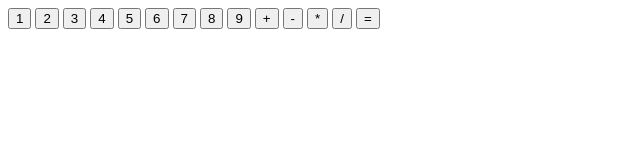
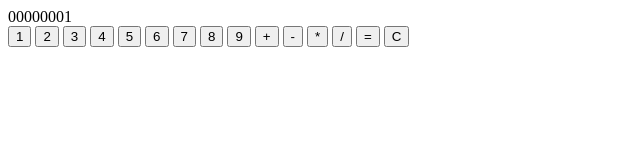
Before and after one commit to PiterDev/odin-calculator, a plain HTML site: page index.html in a window 1280 px wide. Shown: the whole page, without its empty margins (0-640 px from the left). Drawn offline with Linux system fonts and the light colour scheme.

Commit message:
Add display and clear button

```diff
--- a/index.html
+++ b/index.html
@@ -8,6 +8,9 @@
     <script src="script.js"></script>
 </head>
 <body>
+    <div class="display">
+        00000001
+    </div>
     <div class="buttons">
         <button>1</button>
         <button>2</button>
@@ -25,6 +28,7 @@
         <button>/</button>
 
         <button>=</button>
+        <button>C</button>
     </div>
 </body>
 </html>
```
